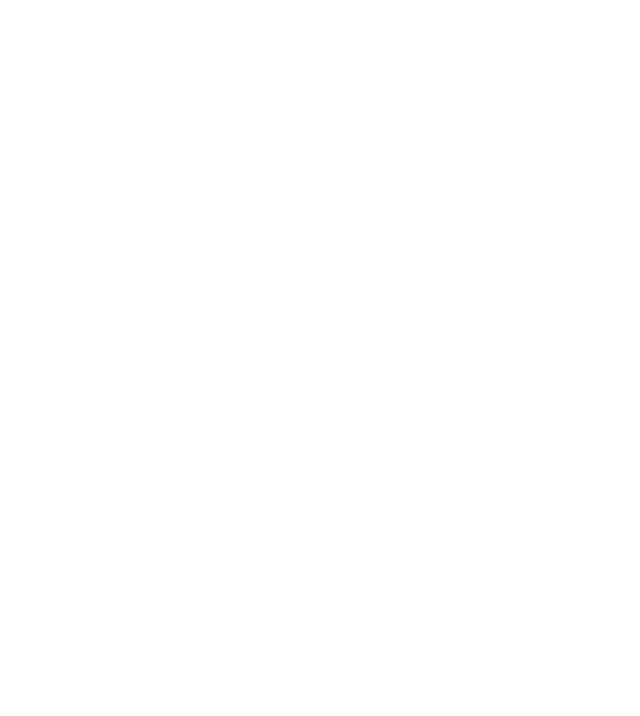
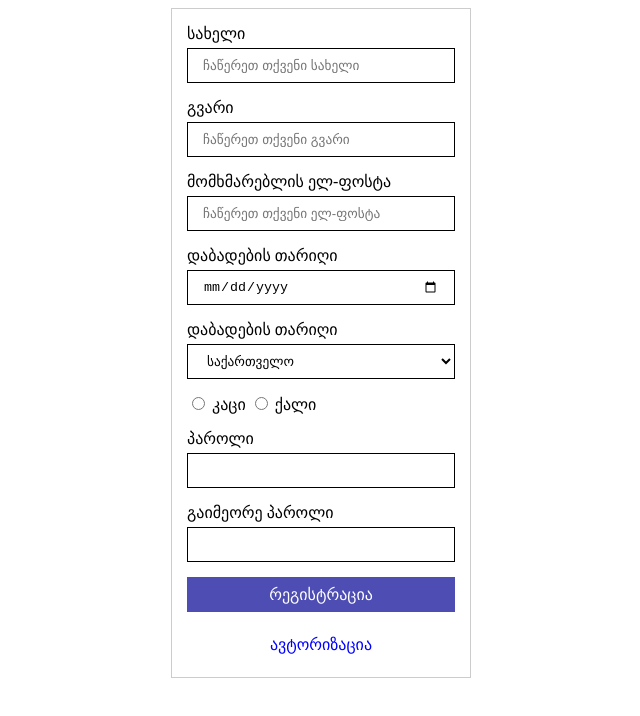
Before and after one commit to rezidevnozashvili/learn_html, a plain HTML site: page registration.html in a window 1280 px wide. Shown: the whole page, without its empty margins (319-959 px from the left). Drawn offline with Linux system fonts and the light colour scheme.

Commit message:
registration and pass reset

```diff
--- a/registration.html
+++ b/registration.html
@@ -0,0 +1,72 @@
+<!DOCTYPE html>
+<html lang="ka">
+
+<head>
+    <meta charset="UTF-8">
+    <meta http-equiv="X-UA-Compatible" content="IE=edge">
+    <meta name="viewport" content="width=device-width, initial-scale=1.0">
+    <title>რეგისტრაცია</title>
+    <link rel="stylesheet" href="./styles/style.css">
+</head>
+
+<body>
+    <div class="container">
+
+        <div class="auth-form-container">
+            <form action="" method="get">
+                <div class="form-group">
+                    <label class="text-input-label" for="firstName">სახელი</label>
+                    <input class="text-input" type="text" name="firstName" id="firstName"
+                        placeholder="ჩაწერეთ თქვენი სახელი">
+                </div>
+                <div class="form-group">
+                    <label class="text-input-label" for="lastName">გვარი</label>
+                    <input class="text-input" type="text" name="lastName" id="lastName"
+                        placeholder="ჩაწერეთ თქვენი გვარი">
+                </div>
+                <div class="form-group">
+                    <label class="text-input-label" for="userEmail">მომხმარებლის ელ-ფოსტა</label>
+                    <input class="text-input" type="email" name="userEmail" id="userEmail"
+                        placeholder="ჩაწერეთ თქვენი ელ-ფოსტა">
+                </div>
+                <div class="form-group">
+                    <label class="text-input-label" for="birthDate">დაბადების თარიღი</label>
+                    <input class="text-input" type="date" name="birthDate" id="birthDate"
+                        placeholder="ჩაწერეთ თქვენი გვარი">
+                </div>
+                <div class="form-group">
+                    <label class="text-input-label" for="birthDate">დაბადების თარიღი</label>
+                    <select class="locations">
+                        <option>საქართველო</option>
+                        <option>საბერძნეთი</option>
+                        <option>ამერიკა</option>
+                        <option>ბრიტანეთი</option>
+                    </select>
+                </div>
+                <div class="form-group">
+                    <div class="sex-container">
+                        <input type="radio" name="sex" id="male">
+                        <label for="male">კაცი</label>
+                    </div>
+                    <div class="sex-container">
+                        <input type="radio" name="sex" id="famale">
+                        <label for="famale">ქალი</label>
+                    </div>
+                </div>
+                <div class="form-group">
+                    <label class="text-input-label" for="pass">პაროლი</label>
+                    <input class="text-input" type="password" name="pass" id="pass">
+                </div>
+                <div class="form-group">
+                    <label class="text-input-label" for="passReplay">გაიმეორე პაროლი</label>
+                    <input class="text-input" type="password" name="passReplay" id="passReplay">
+                </div>
+                <button class="btn btn-primary w-100 mb-15">რეგისტრაცია</button>
+                <a class="btn btn-link" href="./auth.html">ავტორიზაცია</a>
+            </form>
+        </div>
+    </div>
+
+</body>
+
+</html>
--- a/styles/style.css
+++ b/styles/style.css
@@ -17,32 +17,56 @@
     margin-bottom: 5px;
 }
 
-.auth-form-container .text-input {
+.auth-form-container .text-input,
+.auth-form-container .locations {
     height: 35px;
     display: block;
     width: 100%;
     box-sizing: border-box;
     padding-left: 15px;
     padding-right: 15px;
+    border: 1px solid black;
+}
+
+.auth-form-container .locations {
+    background-color: white;
 }
 
 .form-group {
     margin-bottom: 15px;
 }
 
-.submit-button {
-    display: block;
+.w-100 {
     width: 100%;
-    height: 35px;
-    background-color: rgb(77, 77, 179);
-    border: 0;
-    color: white;
-    cursor: pointer;
+}
+
+.mb-15 {
     margin-bottom: 15px;
 }
 
-.reset-pass-link {
+.btn {
     display: block;
+    font-size: 16px;
+    height: 35px;
     text-align: center;
-    font-size: 12px;
+    border: 0;
+    cursor: pointer;
 }
+
+.btn-primary {
+    background-color: rgb(77, 77, 179);
+    color: white;
+}
+
+.btn-link {
+    text-decoration: none;
+    line-height: 35px;
+    color: blue;
+}
+.btn-link:hover {
+    text-decoration: underline;
+}
+
+.sex-container {
+    display: inline-block;
+}
```
Also changed, not shown: auth.html (+5 -5 lines), reset.html (added, +29 -0 lines).
